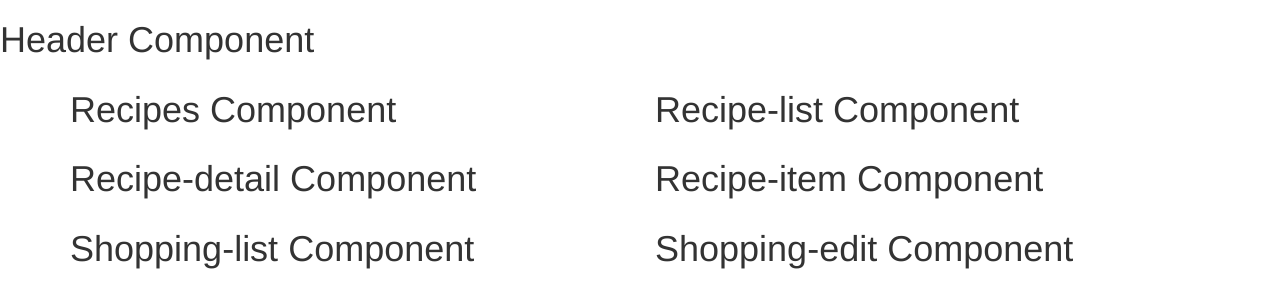
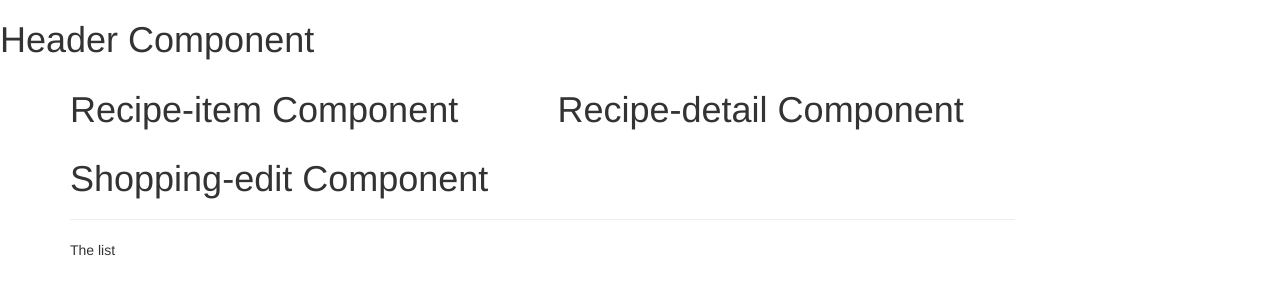
Before and after one commit to mcnutwebdev/recipe, an Angular app: page / in a window 1280 px wide. Shown: the top 308 px of the page. Built offline with nearby package versions, Linux system fonts and the light colour scheme.

Commit message:
Set up basic layout of components.

```diff
--- a/src/app/app.component.html
+++ b/src/app/app.component.html
@@ -1,28 +1,9 @@
 <app-header></app-header>
-
 <div class="container">
   <div class="row">
-    <div class="col-md-6">
+    <div class="col-md-12">
       <app-recipes></app-recipes>
-    </div>
-    <div class="col-md-6">
-      <app-recipe-list></app-recipe-list>
-    </div>
-  </div>
-  <div class="row">
-    <div class="col-md-6">
-      <app-recipe-detail></app-recipe-detail>
-    </div>
-    <div class="col-md-6">
-      <app-recipe-item></app-recipe-item>
-    </div>
-  </div>
-  <div class="row">
-    <div class="col-md-6">
       <app-shopping-list></app-shopping-list>
-    </div>
-    <div class="col-md-6">
-      <app-shopping-edit></app-shopping-edit>
     </div>
   </div>
 </div>
--- a/src/app/recipes/recipe-list/recipe-list.component.html
+++ b/src/app/recipes/recipe-list/recipe-list.component.html
@@ -1 +1 @@
-<h1>Recipe-list Component</h1>
+<app-recipe-item></app-recipe-item>
--- a/src/app/recipes/recipes.component.html
+++ b/src/app/recipes/recipes.component.html
@@ -1 +1,8 @@
-<h1>Recipes Component</h1>
+<div class="row">
+    <div class="col-md-5">
+        <app-recipe-list></app-recipe-list>
+    </div>
+    <div class="col-md-7">
+        <app-recipe-detail></app-recipe-detail>
+    </div>
+</div>
--- a/src/app/shopping-list/shopping-list.component.html
+++ b/src/app/shopping-list/shopping-list.component.html
@@ -1 +1,7 @@
-<h1>Shopping-list Component</h1>
+<div class="row">
+    <div class="col-xs-10">
+        <app-shopping-edit></app-shopping-edit>
+        <hr>
+        <p>The list</p>
+    </div>
+</div>
```
